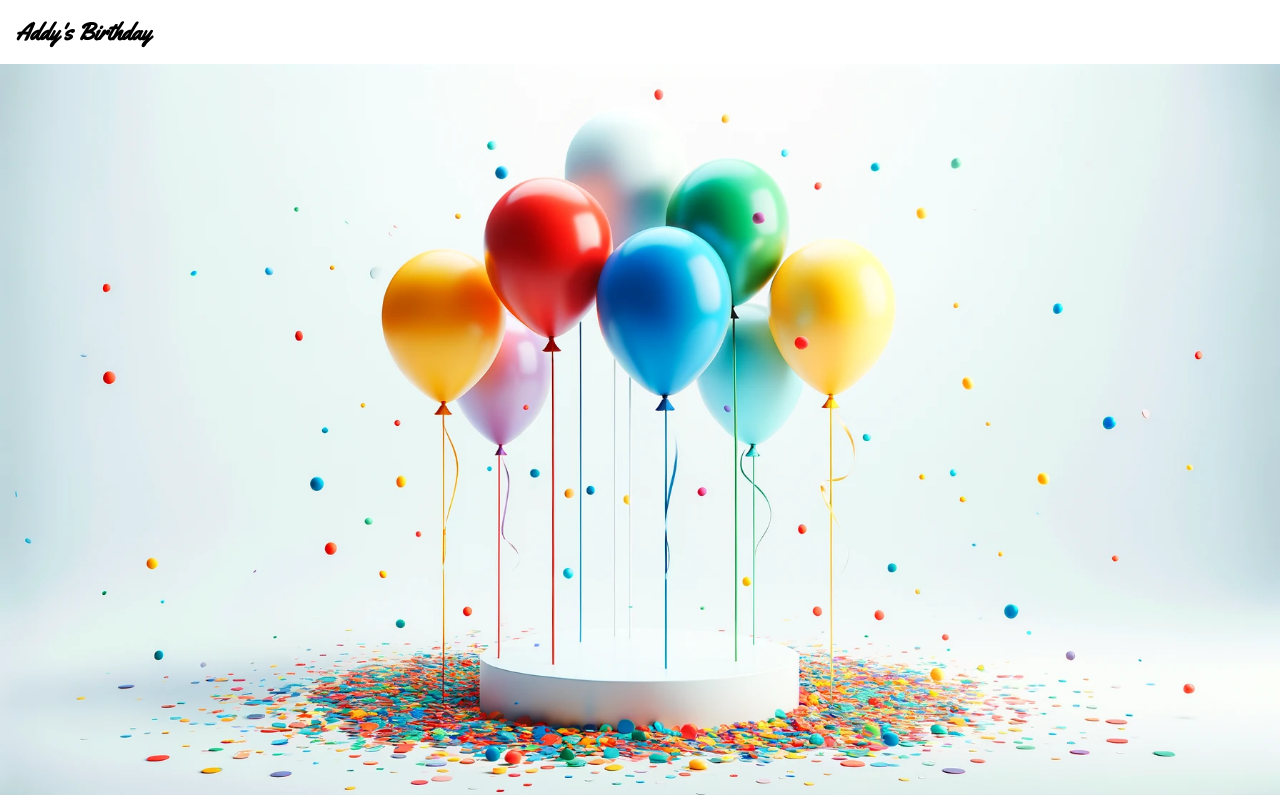
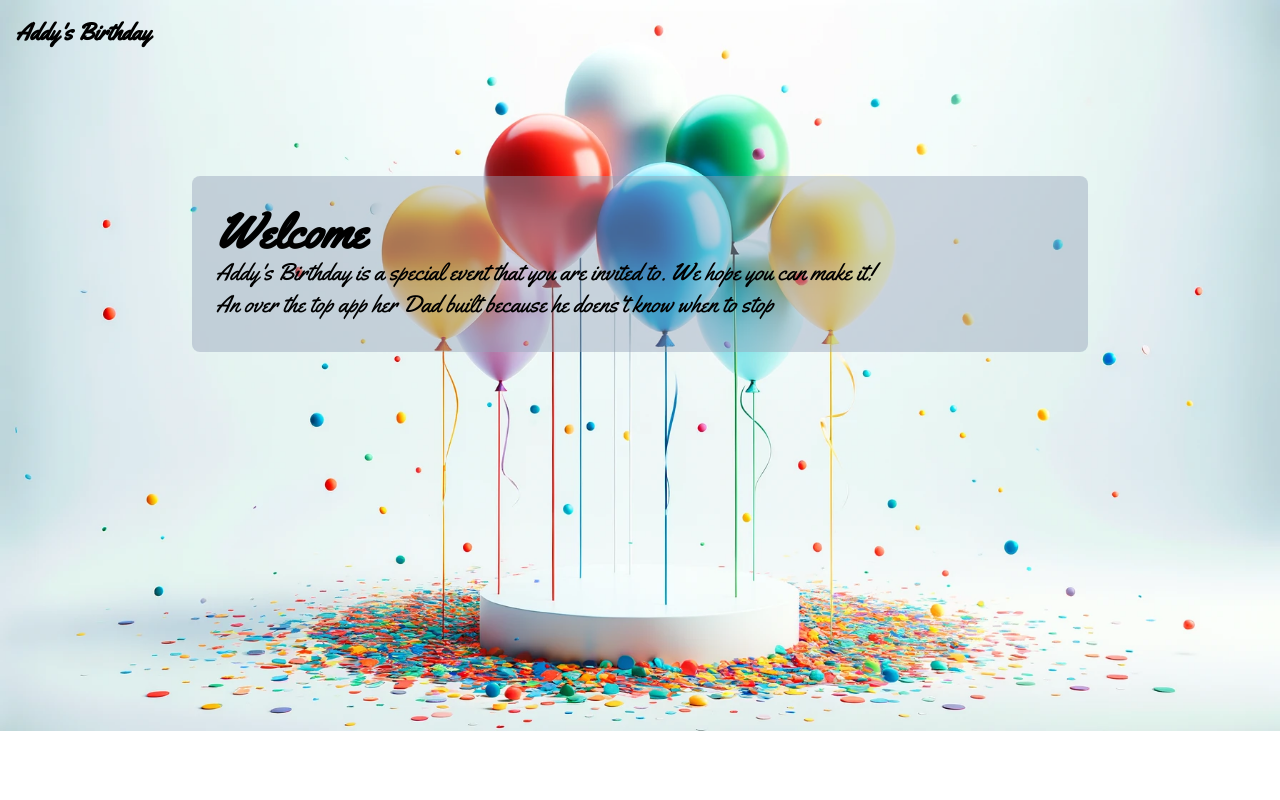
Before and after one commit to rgrunau/addys-birthday, a Next.js app: page / in a window 1280 px wide. Built offline with nearby package versions, Linux system fonts and the light colour scheme.

Commit message:
round out home page

```diff
--- a/app/api/send-invitations/route.ts
+++ b/app/api/send-invitations/route.ts
@@ -39,7 +39,7 @@ export async function POST(req: Request) {
       const { data, error } = await resend.emails.send({
         from: 'signe@addys-birthday.org',
         to: `${invitationEmail}`,
-        subject: 'You are invited to Addy\'s Birthday',
+        subject: `You are invited to ${event.name}!`,
         react: EmailTemplate({ event, eventDate, baseUrl, eventId, eventLocation, inviteeName, invitationEmail, eventAsset  }),
       });
 
--- a/app/page.tsx
+++ b/app/page.tsx
@@ -5,10 +5,17 @@ export default function Home() {
   return (
     <main className="flex h-screen flex-col items-center justify-between">
 
-      <section className="z-10 w-full h-full relative items-center">
+      <section className="flex flex-col z-10 w-full h-full relative items-center">
         <header className="w-full h-16 bg-transparent flex items-center justify-between px-4 z-10">
           <h1 className="text-2xl text-black font-bold">Addy's Birthday</h1>
         </header>
+        <div className="w-full max-w-4xl my-28 z-10 flex items-center justify-start bg-slate-400/45 px-6 py-8 rounded-lg ">
+          <div className="w-full">
+            <h2 className="text-5xl text-black font-bold">Welcome</h2>
+            <p className="text-2xl text-black font-normal">Addy's Birthday is a special event that you are invited to. We hope you can make it!</p>
+            <p className="text-2xl text-black font-normal">An over the top app her Dad built because he doens't know when to stop</p>
+          </div>
+        </div>
         <div className="w-full absolute">
           <Image
             src={CoverImage}
```
